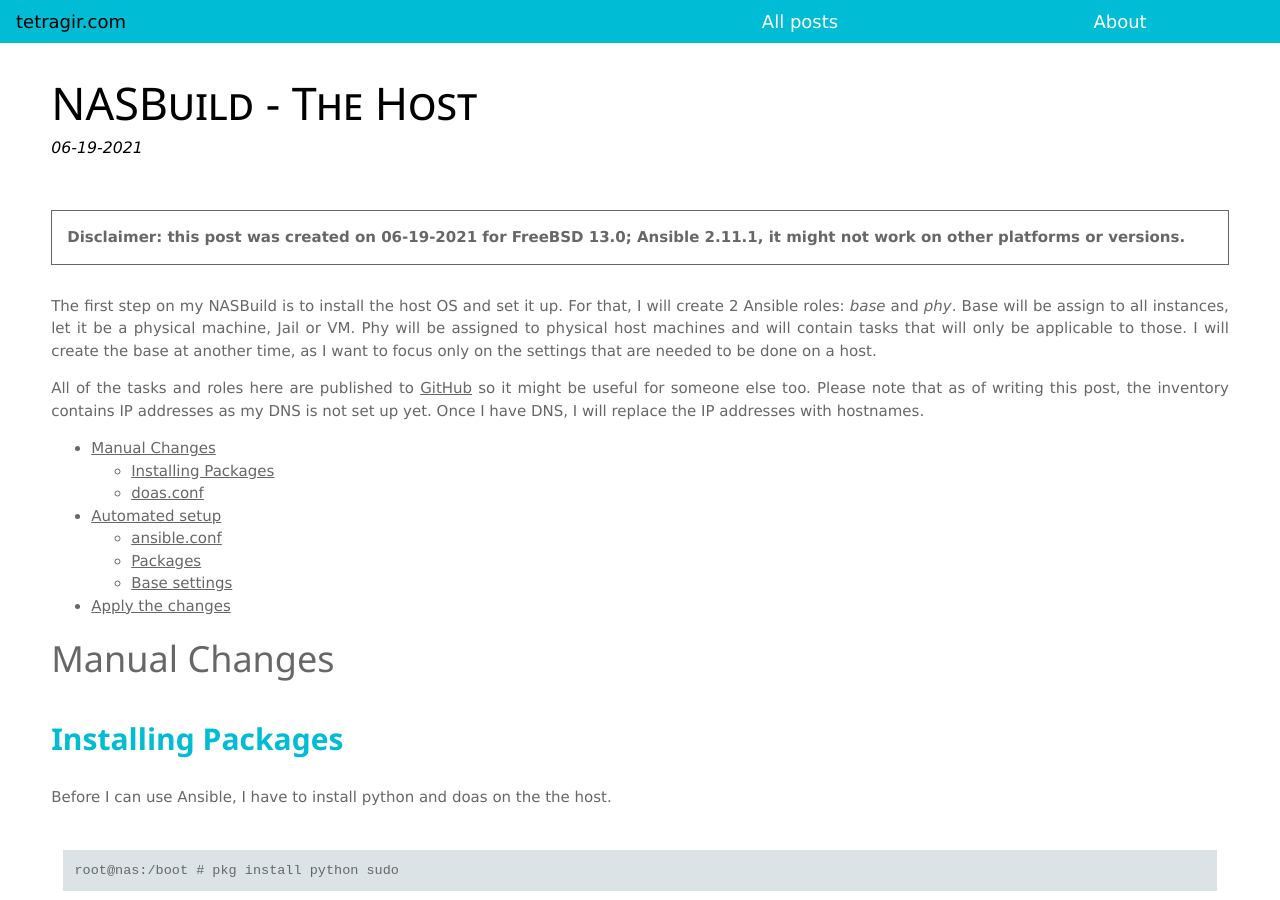
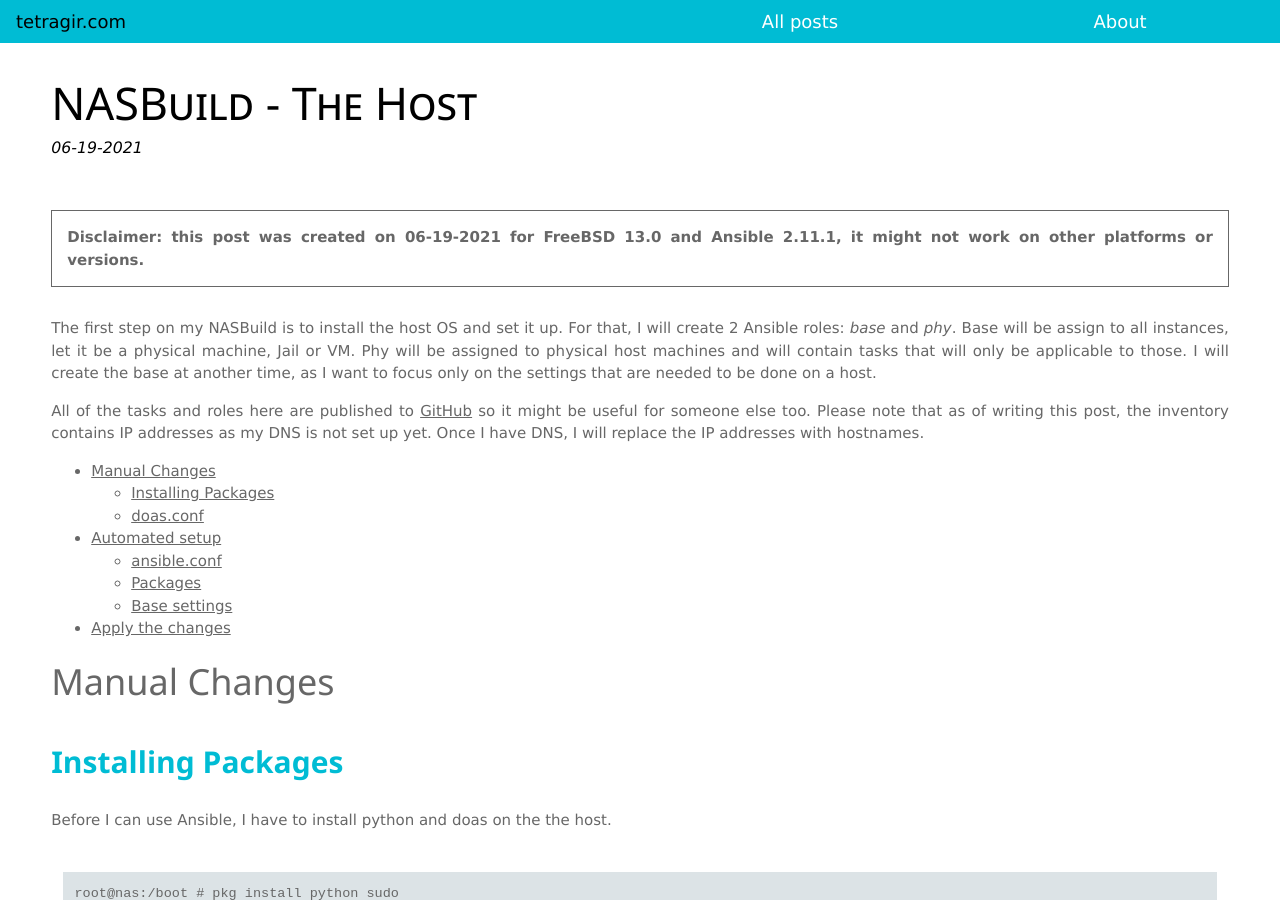
Before and after one commit to tetragir/tetragir.github.io, a Jekyll site: the page built from _posts/2021-06-19-nasbuild-host.md, in a window 1280 px wide and 900 px high. Built offline with Jekyll 4.4.1, drawn with Linux system fonts in a browser that asks for light colours; some of the changed text lies outside the part shown.

Commit message:
Fix {{ ansible_managed part }}

````diff
--- a/_posts/2021-06-19-nasbuild-host.md
+++ b/_posts/2021-06-19-nasbuild-host.md
@@ -5,7 +5,7 @@
 category: nasbuild
 tags: freebsd ansible concept docker
 type: it
-platform: FreeBSD 13.0; Ansible 2.11.1
+platform: FreeBSD 13.0 and Ansible 2.11.1
 ---
 
 The first step on my NASBuild is to install the host OS and set it up. For that, I will create 2 Ansible roles: *base* and *phy*. Base will be assign to all instances, let it be a physical machine, Jail or VM. Phy will be assigned to physical host machines and will contain tasks that will only be applicable to those. I will create the base at another time, as I want to focus only on the settings that are needed to be done on a host.
@@ -51,7 +51,7 @@
 **[defaults] section**
 
 * ```forks = 40``` => Connect up to 40 hosts at the same time. I don't expect I'll have more than 40 hosts.
-* ```ansible_managed = "#### Managed by Ansible ####"``` => So that I can use ```{{ ansible_managed }}``` in templates
+* ```ansible_managed = "#### Managed by Ansible ####"``` => So that I can use *{{ ansible_managed }}* in templates
 
 **[privilege_escalation] section**
 
````
